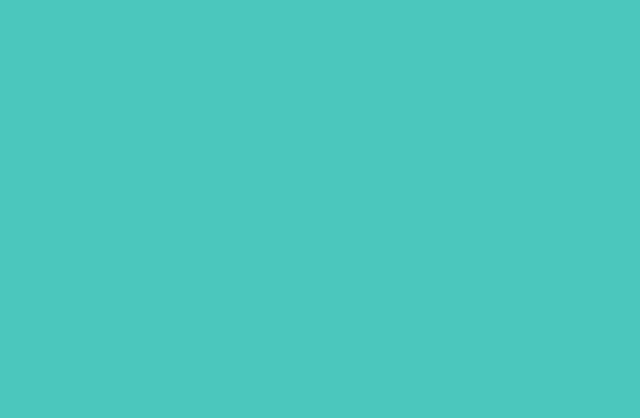
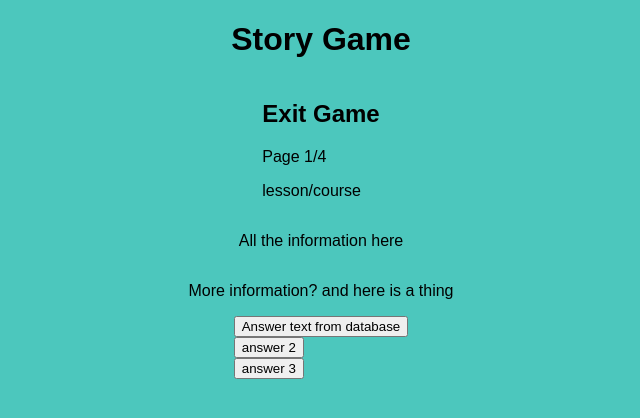
Before and after one commit to ramsestrejo/agilearning-games-plugin, a React (Vite) app: page /story in a window 1280 px wide. Before the commit this address had no page. Shown: the top 418 px of the page, without its empty margins (319-959 px from the left). Built offline with nearby package versions, Linux system fonts and the light colour scheme; what @hookstate/core would draw is missing.

Commit message:
Creates story component

```diff
--- a/src/App.jsx
+++ b/src/App.jsx
@@ -1,8 +1,9 @@
 import React from 'react';
 import { BrowserRouter as Router, Route, Routes } from 'react-router-dom';
-import HomeScreen from './components/HomeScreen.jsx';
+import HomeScreen from "./components/HomeScreen.jsx";
 import JoinGameScreen from './components/JoinGameScreen.jsx';
 import CreateGameScreen from './components/CreateGameScreen.jsx';
+import Story from './components/Story.jsx';
 
 const App = () => {
   return (
@@ -11,6 +12,7 @@ const App = () => {
         <Route path="/" element={<HomeScreen />} />
         <Route path="/join-game" element={<JoinGameScreen />} />
         <Route path="/create-game" element={<CreateGameScreen />} />
+        <Route path="/story" element={<Story />} />
       </Routes>
     </Router>
   );
--- /dev/null
+++ b/src/components/Story.css
@@ -0,0 +1,7 @@
+.story-screen {
+    font-family: Arial, Helvetica, sans-serif;
+    display: flex;
+    justify-content: center;
+    align-items: center;
+    flex-direction: column;
+}
--- /dev/null
+++ b/src/components/Story.jsx
@@ -0,0 +1,31 @@
+import React from "react";
+import { useHookstate } from '@hookstate/core';
+import StoryButton from "./StoryButton";
+import './Story.css';
+
+const Story = () => {
+    return (
+        <div className="story-screen">
+            <h1>Story Game</h1>
+            <div>
+                <h2>Exit Game</h2>
+                <div>
+                    <p>Page 1/4{/* pageNumber changer thing here */} </p>
+                </div>
+                <p>lesson/course</p>
+            </div>
+
+            {/* Turn these p's into a component containing the text of the story*/}
+            <p>All the information here</p>
+            <p>More information? and here is a thing</p>
+
+            <div>
+                <StoryButton answerId={1} />
+                <StoryButton answerId={2} />
+                <StoryButton answerId={3} />
+            </div>
+        </div>
+    );
+};
+
+export default Story
--- /dev/null
+++ b/src/components/StoryButton.jsx
@@ -0,0 +1,23 @@
+import React, { useState } from "react";
+import { hookstate } from "@hookstate/core";
+
+{/* fake database? */}
+const answers = {
+    1: "Answer text from database",
+    2: "answer 2",
+    3: "answer 3"
+}
+
+const StoryButton = ({ answerId }) => {
+
+    const answerText = answers[answerId];
+
+
+    return (
+        <div>
+            <button>{answerText}</button>
+        </div>
+    )
+}
+
+export default StoryButton
```
